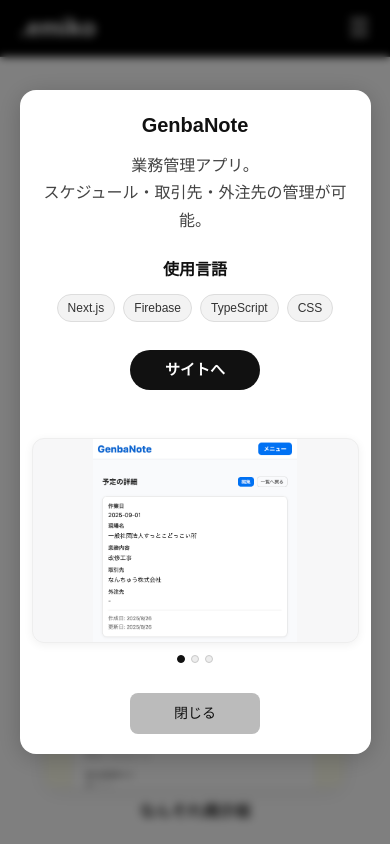
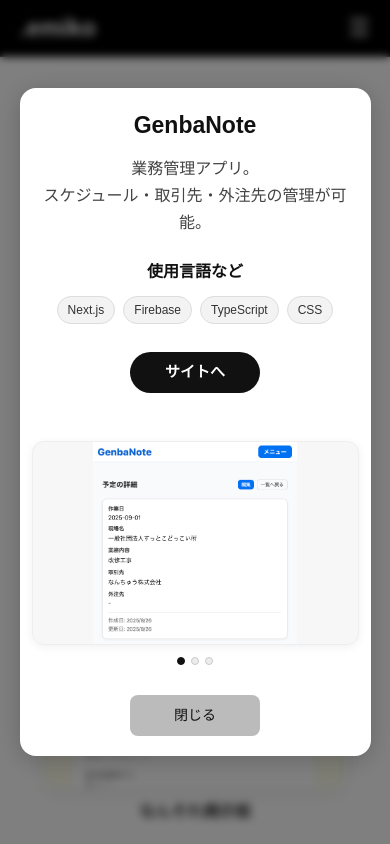
Before and after one commit to emikohonda/emiko, a Next.js app: page / in a window 390 px wide. Both pictures are taken after a click on the button "GenbaNote". Shown: the part 589-1433 px from the top of the page. Built offline with nearby package versions, Linux system fonts and the light colour scheme.

Commit message:
modal-contentのh3のフォントサイズを変更

```diff
--- a/components/worksSection.tsx
+++ b/components/worksSection.tsx
@@ -31,7 +31,7 @@
 
                         {/* 使用言語 */}
                         <div className="modal-languages">
-                            <h4>使用言語</h4>
+                            <h4>使用言語など</h4>
                             <ul>
                                 {selected.languages?.map((lang, i) => <li key={i}>{lang}</li>)}
                             </ul>
--- a/styles/home.css
+++ b/styles/home.css
@@ -545,7 +545,7 @@
     }
 
     .modal-content h3 {
-        font-size: 20px;
+        font-size: 23px;
     }
 
     .modal-img {
```
